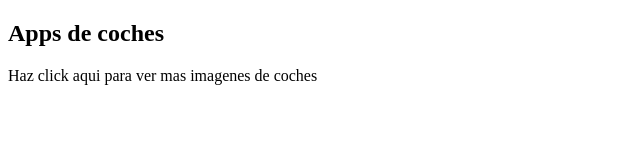
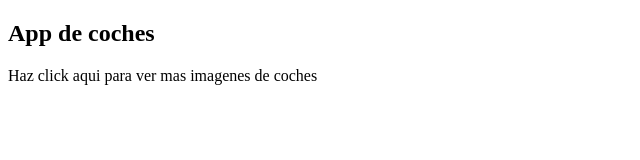
Before and after one commit to LuqueCode/LuqueCode.github.io, a plain HTML site: page PP/HTML/parrafos.html in a window 1280 px wide. Shown: the full height of the page, 0-640 px from the left. Drawn offline with Linux system fonts and the light colour scheme.

Commit message:
Update parrafos.html

```diff
--- a/PP/HTML/parrafos.html
+++ b/PP/HTML/parrafos.html
@@ -4,7 +4,7 @@
 
 	</head>
   <body>
-		<h2>Apps de coches</h2>
+		<h2>App de coches</h2>
     <p>Haz click aqui para ver mas imagenes de coches</p>
   </body>
 </html>
```
